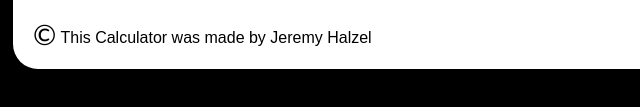
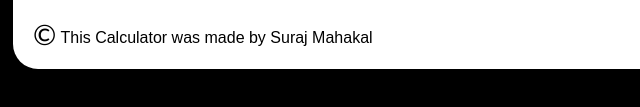
Before and after one commit to SurajMahakal/Simple-Interest-Calculator-edx-html-css, a plain HTML site: page index.html in a window 1280 px wide. Shown: the part 249-356 px from the top of the page, 35-675 px from the left. Drawn offline with Linux system fonts and the light colour scheme.

Commit message:
Update index.html

```diff
--- a/index.html
+++ b/index.html
@@ -44,6 +44,6 @@
         <span id="result"></span>
     </div>
         <br>
-        <footer> <span class="sign">&#169;</span> This Calculator was made by Jeremy Halzel </footer>
+        <footer> <span class="sign">&#169;</span> This Calculator was made by Suraj Mahakal </footer>
     </div>
 </html>
```
